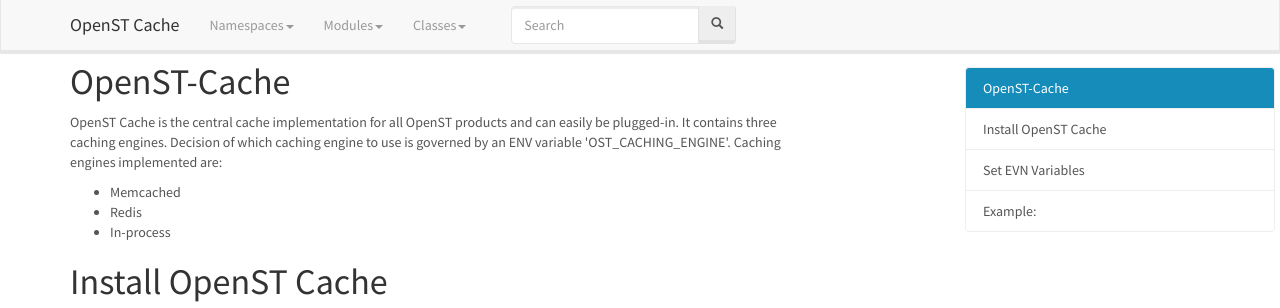
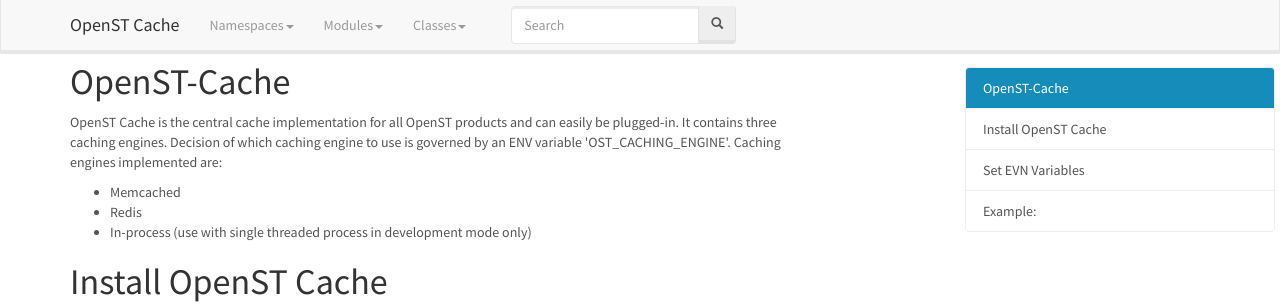
Before and after one commit to ostdotcom/cache, a website: page docs/index.html in a window 1280 px wide. Shown: the top 308 px of the page. Drawn offline with Linux system fonts and the light colour scheme.

Commit message:
Updated docs

```diff
--- a/docs/index.html
+++ b/docs/index.html
@@ -106,7 +106,7 @@
 <ul>
 <li>Memcached</li>
 <li>Redis</li>
-<li>In-process</li>
+<li>In-process (use with single threaded process in development mode only)</li>
 </ul>
 <h1>Install OpenST Cache</h1><pre class="prettyprint source lang-bash"><code>npm install @openstfoundation/openst-cache --save</code></pre><h1>Set EVN Variables</h1><h5>Select the desired caching engine and default TTL:</h5><pre class="prettyprint source lang-bash"><code>export OST_CACHING_ENGINE='redis' # Possible values are - 'none', 'redis', 'memcached'
 export OST_DEFAULT_TTL=3600 # In seconds</code></pre><h5>Redis specific ENV variables</h5><pre class="prettyprint source lang-bash"><code>export OST_REDIS_HOST='127.0.0.1'
```
Also changed, not shown: docs/quicksearch.html (+1 -1 lines).
